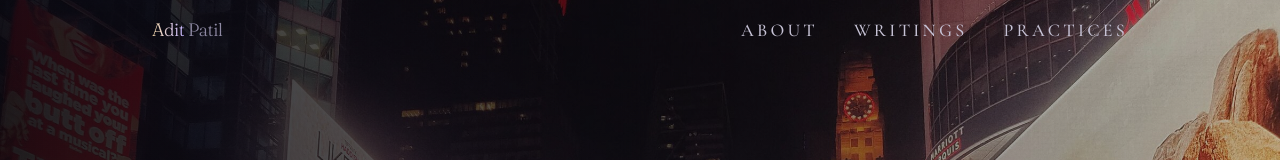
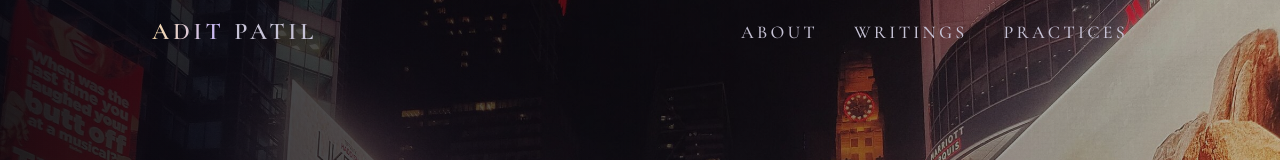
Before and after one commit to aditpatil10/adi10_website, a React (Vite) app: page / in a window 1280 px wide. Shown: the top 160 px of the page. Built offline with nearby package versions, Linux system fonts and the light colour scheme.

Commit message:
Match wordmark to elegant Cormorant nav styling

```diff
--- a/src/components/Nav.tsx
+++ b/src/components/Nav.tsx
@@ -33,13 +33,13 @@ function Nav() {
       <nav className="mx-auto flex max-w-5xl items-center justify-between px-6 py-4">
         <Link
           to="/"
-          className="group font-display text-lg tracking-tight text-mist-100"
+          className="group font-nav text-2xl font-semibold tracking-[0.16em] uppercase text-mist-100"
           onClick={() => setOpen(false)}
         >
           <span className="bg-gradient-to-r from-dawn-300 to-aura-300 bg-clip-text text-transparent">
             Adit
           </span>
-          <span className="text-mist-500 transition-colors group-hover:text-mist-100">
+          <span className="text-mist-300 transition-colors group-hover:text-mist-100">
             {' '}
             Patil
           </span>
```
